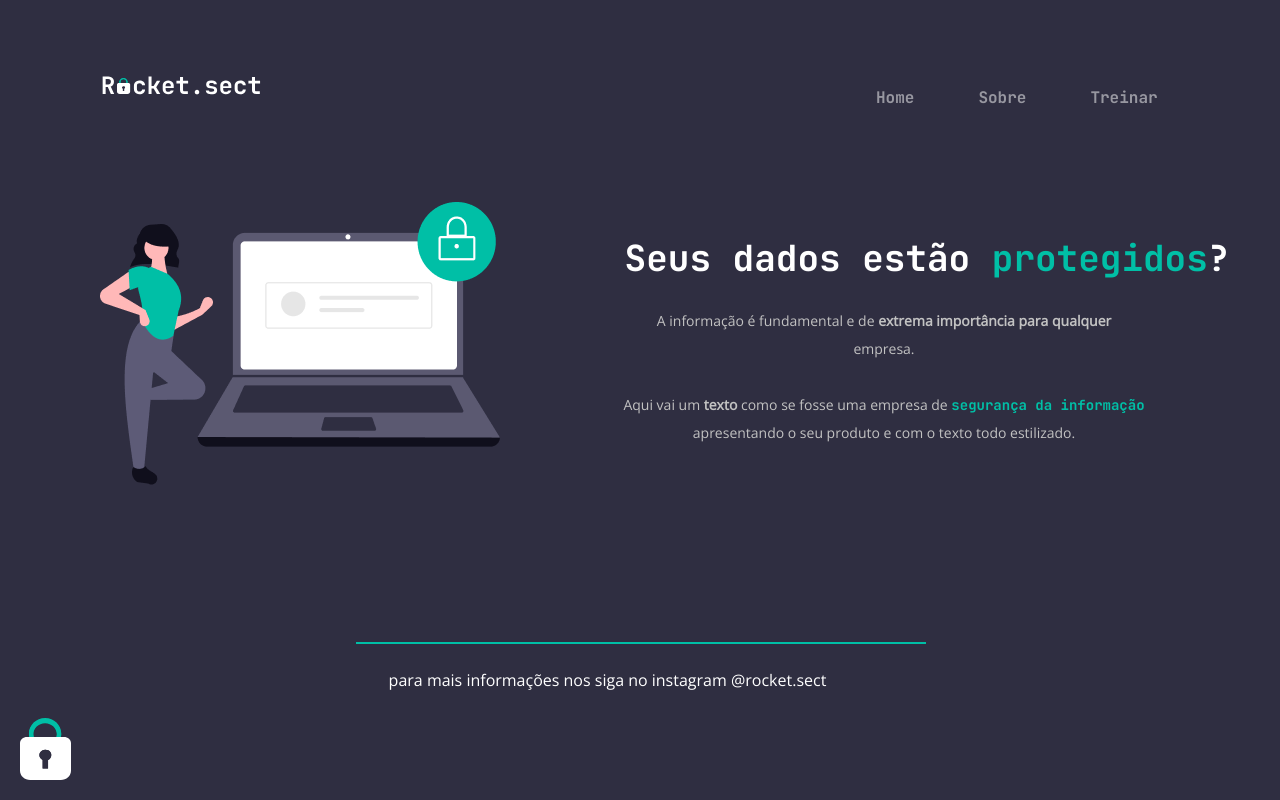
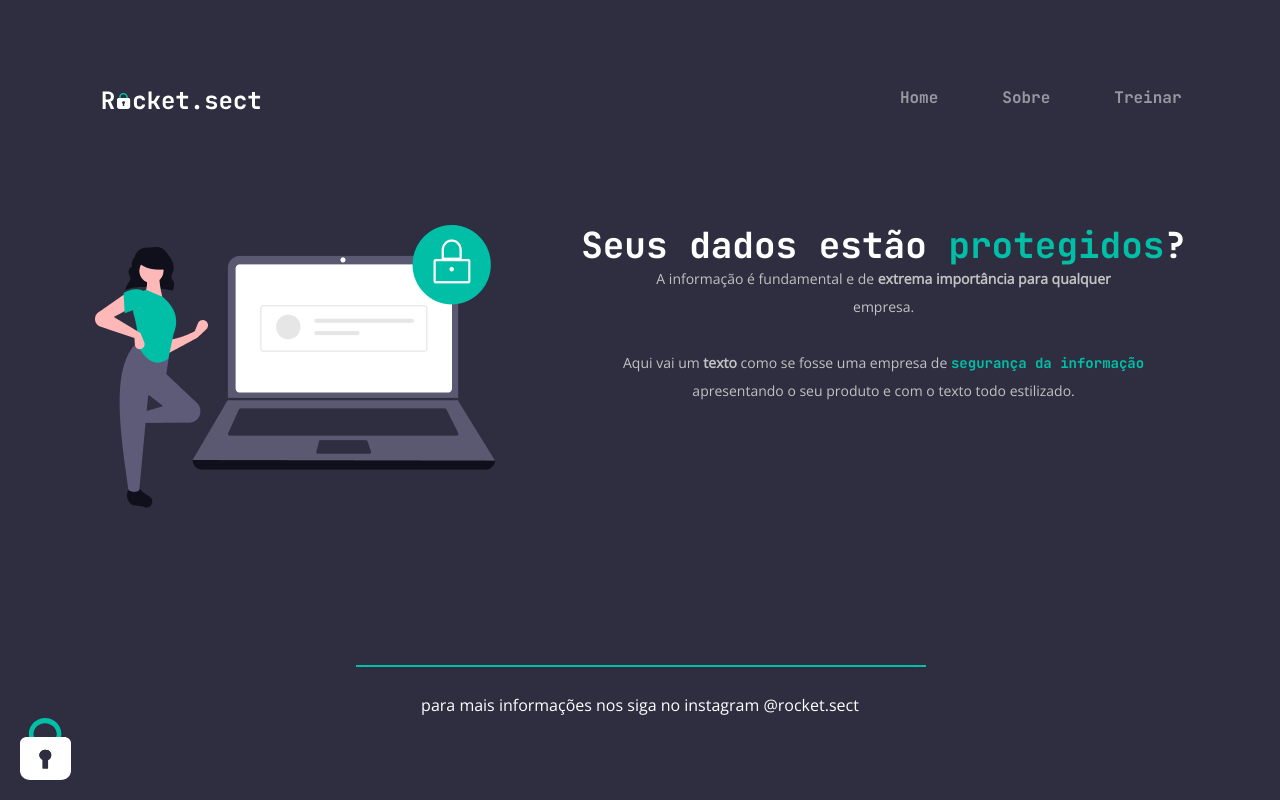
Before and after one commit to Lorena-Mattos/criando-pagina-do-zero01-explorer, a plain HTML site: page index.html in a window 1280 px wide. Drawn offline with nearby package versions, Linux system fonts and the light colour scheme.

Commit message:
refatorando html e css

```diff
--- a/index.html
+++ b/index.html
@@ -16,11 +16,8 @@
     <link rel="stylesheet" href="style.css" />
   </head>
   <body>
-    <div class="page">
       <nav>
-        <div id="logo">
           <img src="images/logo.svg" alt="Rocket.sect" />
-        </div>
         <ul>
           <li><a href="#">Home</a></li>
           <li><a href="#">Sobre</a></li>
@@ -29,6 +26,10 @@
       </nav>
 
       <main>
+          <img
+            src="images/img1.png"
+            alt="Desenho de uma mulher e ao lado um notebook com simbolo de cadeado na lateral direita do notebook"/>
+
         <section>
           <h1>Seus dados estão <span>protegidos</span>?</h1>
           <p>
@@ -41,25 +42,17 @@
             apresentando o seu produto e com o texto todo estilizado.
           </p>
         </section>
-        <div id="img1">
-          <img
-            src="images/img1.png"
-            alt="Desenho de uma mulher e ao lado um notebook com simbolo de cadeado na lateral direita do notebook"
-          />
-        </div>
       </main>
-      <div class="line"></div>
       <footer>
+        <div class="line"></div>
         para mais informações nos siga no instagram
         <a href="https://instagram.com/rocket.sect" target="_blank"
-          >@rocket.sect</a
-        >
+          >@rocket.sect</a>
       </footer>
-    </div>
-    <img
-      id="padlock"
-      src="images/padlock-decoration.svg"
-      alt="Cadeado branco, com fecho verde"
-    />
+
+      <img
+        id="padlock"
+        src="images/padlock-decoration.svg"
+        alt="Cadeado branco, com fecho verde"/>
   </body>
 </html>
--- a/style.css
+++ b/style.css
@@ -1,73 +1,24 @@
 body {
   margin: 0;
-  text-align: end;
 
   font-family: 'Open Sans', sans-serif;
 
-  background-color: #2F2E41;
-}
-#logo {
-  position: absolute;
-  width: 140px;
-  height: 22px;
-  right: 98px;
-  left: 99px;
-  top: 71px;
-  bottom: 619px;
-
-  font-family: 'JetBrains Mono';
-  font-style: normal;
-  font-weight: 700;
-  font-size: 24px;
-  line-height: 28px;
-
-  text-align: center;
-
-  color: #FFFFFF;
-}
-#img1 {
-  position: absolute;
-  height: 283px;
-  right: 89;
-  left: 99px;
-  top: 202px;
-
-  bottom: 235px;
-}
-
-.page {
-
-  width: 1280px;
-  height: 283px;
-  top: 828px;
-
+  background: #2F2E41;
 }
 
 nav {
   display: flex;
   justify-content: space-between;
   align-items: center;
-
-  margin-bottom: 55px;
+  width: 1083px;
+  margin: 71px auto 101px;
 }
 
 ul {
   display: flex;
-  flex-direction: row;
+  gap: 64px;
   align-items: flex-start;
-  padding: 0px;
-
   list-style: none;
-  gap: 64px;
-  position: absolute;
-  width: 306px;
-  height: 30.05px;
-  right: 98px;
-  left: 876px;
-  top: 71px;
-  bottom: 618px;
-
-
 
   font-family: 'JetBrains Mono', monospace;
   color:#FFFFFF
@@ -93,30 +44,22 @@ h1, ul {
 
 main {
   display: flex;
-  align-items: center;
+  width: 1092px;
   justify-content: space-between;
+  margin: 0 auto 157px;
 }
 
 h1 {
-  position: absolute;
-  left: 577px;
-  right: 3px;
-  top: 208px;
-  bottom: 472px;
-
+  color: #FFFFFF;
   font-family: 'JetBrains Mono', monospace;
   font-style: normal;
-  font-weight: 700;
   font-size: 36px;
+
   line-height: 40px;
-
   text-align: center;
 
-  color: #FFFFFF;
-
-  mix-blend-mode: normal;
+  margin: 0;
 }
-
 
 span {
   color: #00BFA6;
@@ -125,32 +68,16 @@ span {
   font-weight: bold;
 }
 
-section {
-
-  color: #FFFFFF;
-
-  mix-blend-mode: normal;
-}
-
-p {
-  position: absolute;
-  left: 582px;
-  right: 94px;
-  top: 307px;
-  bottom: 1px;
-
+section p {
   font-family: 'Open Sans';
   font-style: normal;
-  font-weight: 400;
+
   font-size: 16px;
   line-height: 28px;
-
-
   text-align: center;
 
   color: #C2C2C2;
 
-  mix-blend-mode: normal;
   font-size: 14px;
   line-height: 28px;
   margin: 0;
@@ -158,25 +85,23 @@ p {
 
 
 footer {
-  position: absolute;
+  width: 568px;
+  margin: 0 auto;
   text-align: center;
+  margin-bottom: 23px;
 
-  Height: 55px;
-  Top: 669px;
-  right: 421px;
-  Left: 356px;
-  bottom: 23px;
   color: #FFFFFF;
 }
 
 .line {
-  position: absolute;
   width: 568px;
   height: 0px;
   right: 356px;
   left: 356px;
   top: 642px;
   bottom: 78px;
+
+  margin-bottom: 27px;
 
   border: 1px solid #00BFA6;
 }
```
